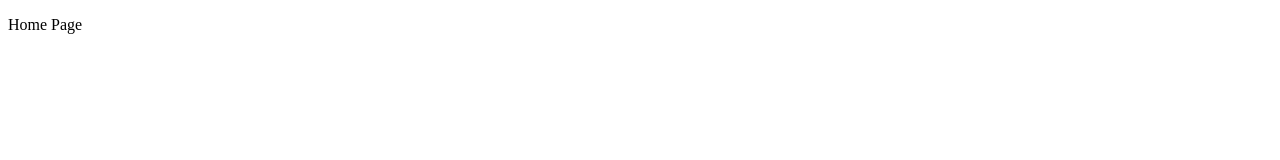
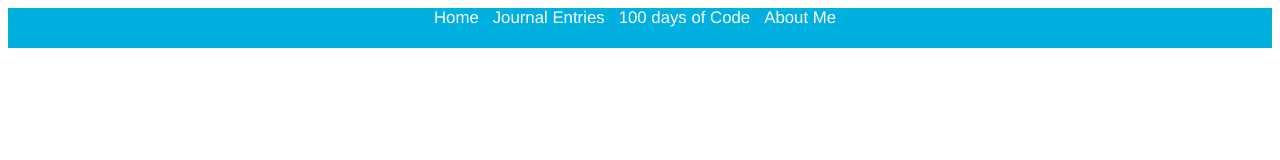
Before and after one commit to patriciadeboer/100_days_of_Code, a plain HTML site: page index.html in a window 1280 px wide. Drawn offline with Linux system fonts and the light colour scheme.

Commit message:
adding css file and creating initial skeleton for menu

```diff
--- /dev/null
+++ b/css/styles.css
@@ -0,0 +1,30 @@
+/* ==========================================================================
+ * Author's custom styles
+ * ========================================================================== */
+/**************** KEY BODY ELEMENTS ****************/
+
+
+
+
+
+
+/*    NAVIGATION BAR   */
+nav {
+  background-color: #00B0E0;
+  left: 0px;
+  top: 0px;
+}
+  nav ul {
+    list-style: none;
+    padding: 0;
+    margin: 0;
+    height:40px;
+    text-align: center;
+    background-color: #00B0E0; }
+  nav li {
+	font: 1.05em "Helvetica Neue", Helvetica, Arial, sans-serif;
+	display: inline;
+	margin-right:10px; }
+  nav a {
+    text-decoration: none;
+    color: white; }
--- a/index.html
+++ b/index.html
@@ -4,9 +4,19 @@
     <meta charset="utf-8">
     <title>Patricia's #100daysofCode</title>
 	<meta name="description" content="A website showcasing my work as I go through the 100 Days Of Code Challenge!">
+	<link rel="stylesheet" href="css/styles.css">
 </head>
 <body>
-	<p> Home Page </p>
+	<header>
+		<nav>
+			<ul>
+				<li><a href="index.html">Home</a></li>
+				<li><a href="index.html">Journal Entries</a></li>
+				<li><a href="index.html">100 days of Code</a></li>
+				<li><a href="index.html">About Me</a></li>
+			</ul>
+		</nav>
+	</header>
 </body>
 
 </html>
```
Also changed, not shown: journal-entries/journal-entry2-pt2.html (+4 -1 lines), images/journal-entry2-pt2-nav-htmlcode.png (added).
